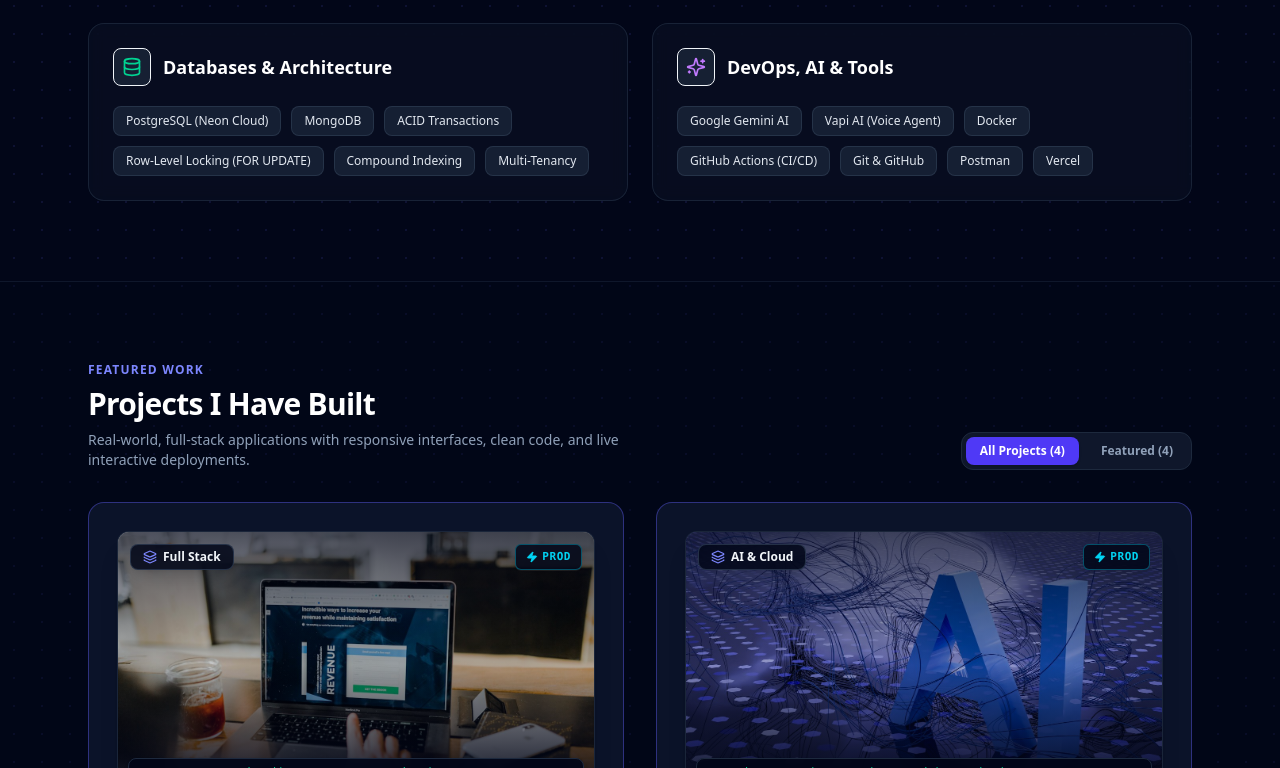
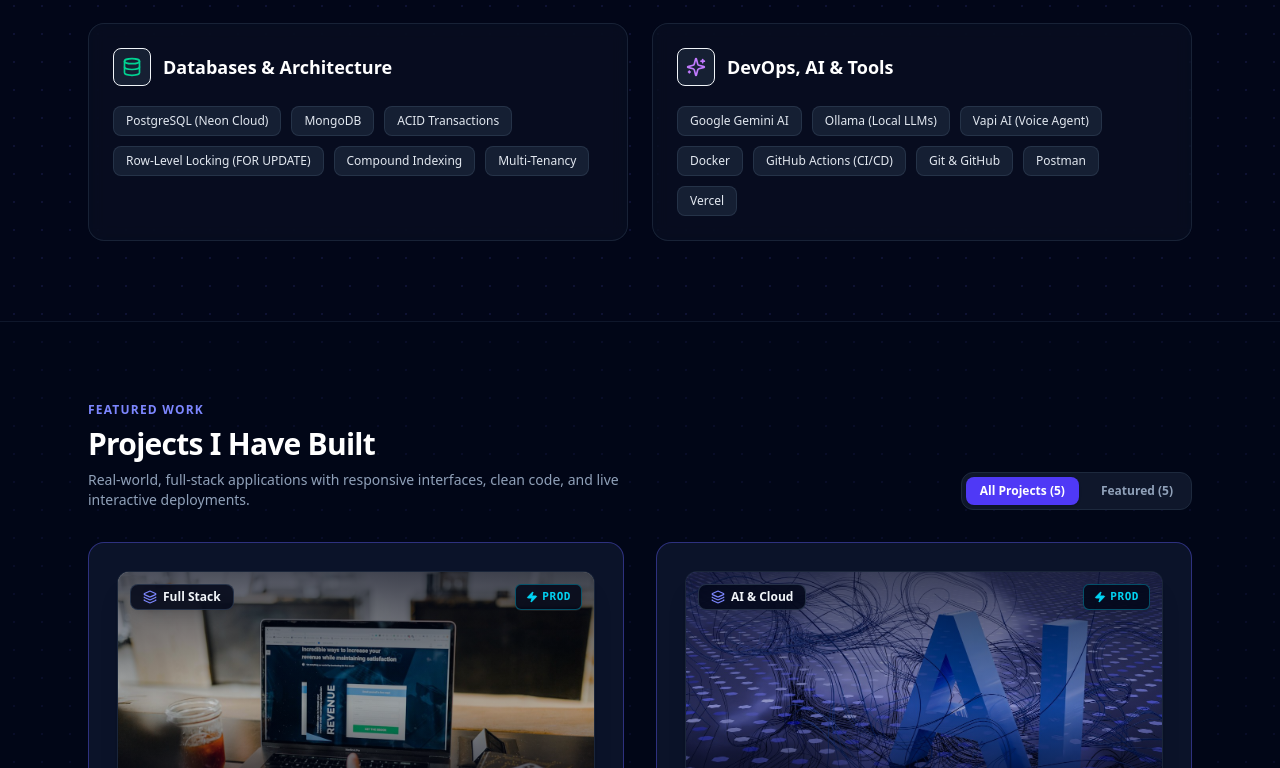
Before and after one commit to amitbuilds18/developer-portfolio, a React (Vite) app in the folder frontend/: page / in a window 1280 px wide. Shown: the part 2192-2960 px from the top of the page. Built offline with nearby package versions, Linux system fonts and the light colour scheme; no server answers.

Commit message:
Add AI Chatbot & PDF Document Analyzer project with Ollama LLM integration and rate-limited APIs

```diff
--- a/frontend/src/data/portfolioData.ts
+++ b/frontend/src/data/portfolioData.ts
@@ -101,6 +101,7 @@ export const portfolioData = {
       category: "DevOps, AI & Tools",
       skills: [
         { name: "Google Gemini AI" },
+        { name: "Ollama (Local LLMs)" },
         { name: "Vapi AI (Voice Agent)" },
         { name: "Docker" },
         { name: "GitHub Actions (CI/CD)" },
@@ -261,6 +262,44 @@ export const portfolioData = {
       metricHighlight: "500+ SKUs • Stripe Webhooks & <3s SMS Alerts",
       featured: true,
     },
+    {
+      id: "ai-chatbot",
+      title: "AI Chatbot — Intelligent Assistant & PDF Document Analyzer",
+      tagline: "Conversational LLM interface with Ollama integration, session memory & PDF chat",
+      description:
+        "Engineered an enterprise-grade AI chatbot platform featuring local LLM integration via Ollama, multi-session conversation history, document PDF ingestion & analysis, and strict RFC-compliant input security guards.",
+      tags: ["React 19", "Tailwind CSS", "Node.js", "Express 5", "MongoDB", "Ollama LLM", "JWT Auth", "PDF Parse", "Vite"],
+      features: [
+        "Integrated Ollama LLM endpoint streaming responses with sub-second token latency and automatic fallback timeouts",
+        "Constructed document ingestion pipeline with pdf-parse and jsPDF for interactive PDF analysis and conversation exports",
+        "Engineered token-bucket rate limiting (10 req/min auth, 50 req/min chat) mitigating DDoS and brute-force vectors",
+        "Implemented multi-tenant session isolation in MongoDB with JWT Bearer authentication and RFC-compliant validation",
+      ],
+      architecture: {
+        overview: "End-to-end full-stack conversational AI architecture with LLM inference, PDF parsing pipeline, and hardened security guards.",
+        flow: [
+          "Client Layer: React 19 + Tailwind CSS 4 + Vite (Live Markdown Streaming & PDF Uploads)",
+          "Security & Gatekeeper: In-memory Rate Limiting (10/50 req/min) & RFC-compliant Input Sanitization",
+          "Authentication: JWT Bearer Token verification with Bcrypt password hashing (10 rounds)",
+          "Inference Engine: Ollama LLM API connector with 60s timeout guards and error recovery",
+          "Data & Document Store: MongoDB / Mongoose for chat sessions + pdf-parse for text extraction"
+        ],
+        technicalHighlights: [
+          "Ollama local LLM API integration with connection pooling and resilient timeout fallbacks",
+          "Client-side Markdown rendering with syntax highlighting and instant PDF report export via jsPDF",
+          "Rate limiter middleware isolating abusive IPs with automatic in-memory sliding window eviction",
+          "End-to-end type safety and sanitized payload guards preventing prompt and script injection"
+        ]
+      },
+      liveUrl: "https://github.com/amitbuilds18/ai-chatbot",
+      githubUrl: "https://github.com/amitbuilds18/ai-chatbot",
+      image: "/projects/ai-chatbot.jpg",
+      fallbackImage: "https://images.unsplash.com/photo-1676299081847-824916de030a?auto=format&fit=crop&w=1200&q=80",
+      categoryBadge: "AI & Cloud",
+      prodBadge: "PROD",
+      metricHighlight: "Ollama LLM • PDF Document Chat & Rate-Limited APIs",
+      featured: true,
+    },
   ] as Project[],
 
   experience: [
```
Also changed, not shown: frontend/public/projects/ai-chatbot.jpg (added).
